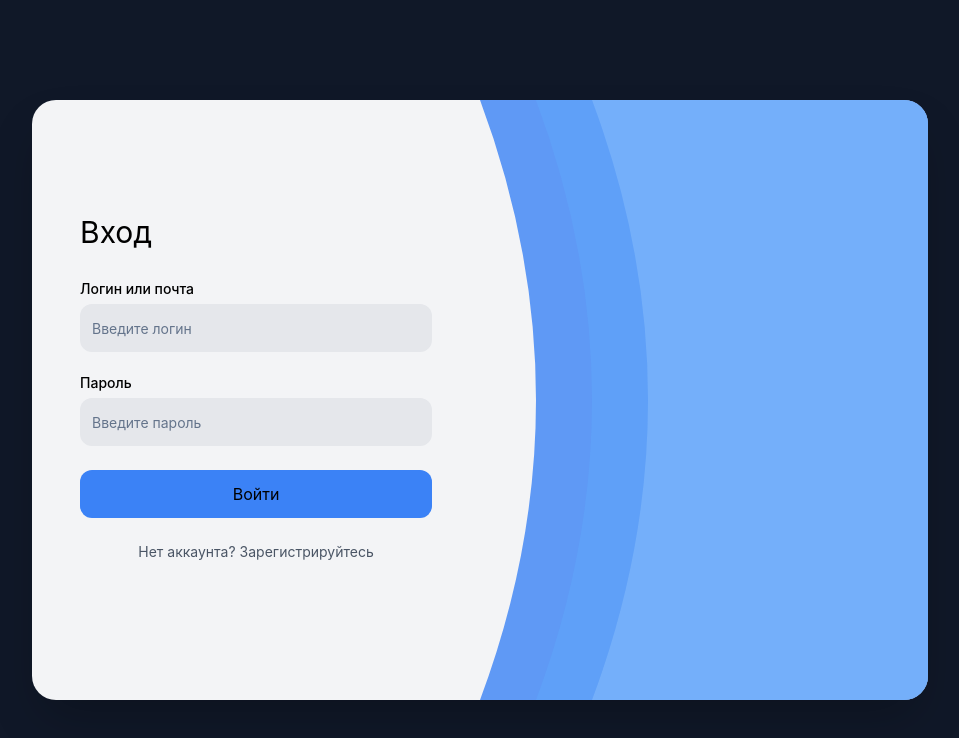
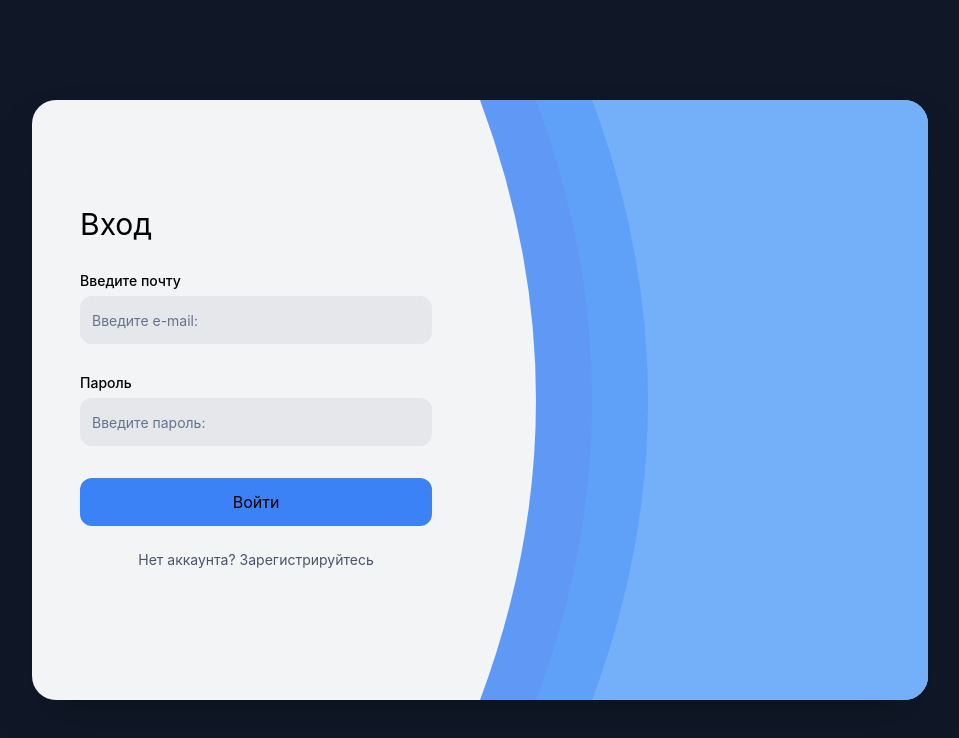
Before and after one commit to AndreyLunatov/Project, a React (Vite) app in the folder frontend/: page /auth/login in a window 1280 px wide. Shown: the top 738 px of the page, without its empty margins (160-1119 px from the left). Built offline with nearby package versions, Linux system fonts and the light colour scheme.

Commit message:
form validation realization

```diff
--- a/frontend/src/components/ui/InputField.tsx
+++ b/frontend/src/components/ui/InputField.tsx
@@ -1,6 +1,6 @@
 import type {IInputField} from "../../utils";
 
-export const InputField = ({fieldName, fieldType, label, placeholder, value, onChange}: IInputField) => {
+export const InputField = ({fieldName, fieldType, label, placeholder, value, onChange, error}: IInputField) => {
   return (
     <div className={'space-y-2'}>
       <label htmlFor={fieldName}
@@ -8,9 +8,13 @@ export const InputField = ({fieldName, fieldType, label, placeholder, value, onC
         {label}
       </label>
       <input type={fieldType}
-             className={'placeholder:text-muted-foreground selection:bg-primary selection:text-primary-foreground dark:bg-input/30 border-input flex w-full min-w-0 border px-3 py-1 text-base transition-[color,box-shadow] outline-none file:inline-flex file:h-7 file:border-0 file:bg-transparent file:text-sm file:font-medium disabled:pointer-events-none disabled:cursor-not-allowed disabled:opacity-50 md:text-sm focus-visible:border-ring focus-visible:ring-ring/50 focus-visible:ring-[3px] h-12 bg-gray-200 border-none rounded-xl'}
-             id={fieldName} placeholder={placeholder} value={value} onChange={onChange}
+             className={`h-12 px-3 py-1 bg-gray-200 rounded-xl placeholder:text-muted-foreground flex w-full text-base md:text-sm ${error ? 'border-2 border-destructive' : 'border-none'}`}
+             id={fieldName}
+             placeholder={placeholder}
+             value={value}
+             onChange={onChange}
       />
+      <span className={'text-gray-500 text-sm'}>{error}</span>
     </div>
   );
 }
--- a/frontend/src/pages/auth/LoginPage.tsx
+++ b/frontend/src/pages/auth/LoginPage.tsx
@@ -1,50 +1,118 @@
-import {InputField} from "../../components/ui";
-import {useState} from 'react';
-import {useNavigate} from 'react-router-dom';
-import type {ILogin} from "../../utils"; // ← добавь
+import { InputField } from "../../components/ui";
+import { useState } from 'react';
+import { useNavigate } from 'react-router-dom';
+import type { ILogin } from "../../utils";
 
-export default function LoginPage({submitForm}: ILogin) {
+export default function LoginPage({ submitForm }: ILogin) {
   const [login, setLogin] = useState('');
   const [password, setPassword] = useState('');
+  const [errors, setErrors] = useState<{ login?: string; password?: string }>({});
   const navigate = useNavigate();
+
+  const validateForm = (): boolean => {
+    const newErrors: typeof errors = {};
+
+    // Валидация email
+    if (!login.trim()) {
+      newErrors.login = 'Введите логин или email';
+    } else if (login.trim().length < 3) {
+      newErrors.login = 'Логин должен быть не менее 3 символов';
+    } else if (!login.includes('@')) {
+      newErrors.login = 'Логин не является почтой';
+    } else if (login.includes('@')) {
+      // Если похоже на email – проверяем формат
+      const emailRegex = /^[^\s@]+@[^\s@]+\.[^\s@]+$/;
+      if (!emailRegex.test(login)) {
+        newErrors.login = 'Некорректный email';
+      }
+    }
+
+    // Валидация пароля
+    if (!password) {
+      newErrors.password = 'Введите пароль';
+    } else if (password.length < 8) {
+      newErrors.password = 'Пароль должен быть не менее 8 символов';
+    } else if (!/^(?=.*[A-Z])(?=.*\d).+$/.test(password)) {
+      newErrors.password = 'Пароль должен содержать хотя бы одну заглавную букву и цифру';
+    }
+
+    setErrors(newErrors);
+    return Object.keys(newErrors).length === 0;
+  };
 
   const handleSubmit = async (e: React.FormEvent) => {
     e.preventDefault();
-    await submitForm(login, password); // ждём завершения, но не переключаем страницу здесь – переключит App
-    navigate('/');
+    if (!validateForm()) return;
+    await submitForm(login, password);
   };
 
   return (
-    <section className={'size-full flex items-center justify-center bg-gray-900 overflow-hidden'}>
-      <div className={'bg-gray-100 rounded-3xl shadow-2xl max-w-4xl w-full h-150 flex overflow-hidden relative'}>
-        <div className={'w-full md:w-1/2 p-12 flex flex-col justify-center'}>
-          <h1 className={'text-3xl mb-8'}>Вход</h1>
-          <form className={'flex flex-col gap-6 mb-6'} onSubmit={handleSubmit}>
-            <InputField fieldType={'text'} fieldName={'login'} label={'Логин или почта'} placeholder={'Введите логин'}
-                        value={login} onChange={(e) => setLogin(e.target.value)}/>
-            <InputField fieldType={'password'} fieldName={'password'} label={'Пароль'} placeholder={'Введите пароль'}
-                        value={password} onChange={(e) => setPassword(e.target.value)}/>
-            <div className={'flex flex-col gap-6'}>
-              <button className={'px-4 py-2 bg-accent w-full h-12 rounded-xl cursor-pointer'} type={'submit'}>
+    <section className="size-full flex items-center justify-center bg-gray-900 overflow-hidden">
+      <div className="bg-gray-100 rounded-3xl shadow-2xl max-w-4xl w-full h-150 flex overflow-hidden relative">
+        <div className="w-full md:w-1/2 p-12 flex flex-col justify-center">
+          <h1 className="text-3xl mb-8">Вход</h1>
+          <form className="flex flex-col gap-6 mb-6" onSubmit={handleSubmit}>
+            {/* Поле логина / email */}
+            <div>
+              <InputField
+                fieldType="text"
+                fieldName="login"
+                label="Введите почту"
+                placeholder="Введите e-mail:"
+                value={login}
+                onChange={(e) => {
+                  setLogin(e.target.value);
+                  if (errors.login) setErrors((prev) => ({ ...prev, login: undefined }));
+                }}
+                error={errors.login || ''}
+              />
+            </div>
+
+            {/* Поле пароля */}
+            <div>
+              <InputField
+                fieldType="password"
+                fieldName="password"
+                label="Пароль"
+                placeholder="Введите пароль:"
+                value={password}
+                onChange={(e) => {
+                  setPassword(e.target.value);
+                  if (errors.password) setErrors((prev) => ({ ...prev, password: undefined }));
+                }}
+                error={errors.password || ''}
+              />
+            </div>
+
+            <div className="flex flex-col gap-6">
+              <button
+                className="px-4 py-2 bg-accent w-full h-12 rounded-xl cursor-pointer"
+                type="submit"
+              >
                 Войти
               </button>
               <button
-                className={'cursor-pointer text-sm text-gray-600 hover:text-gray-900'}
-                type={'button'}
-                onClick={() => navigate('/auth/register')} // ← теперь работает
+                className="cursor-pointer text-sm text-gray-600 hover:text-gray-900"
+                type="button"
+                onClick={() => navigate('/auth/register')}
               >
                 Нет аккаунта? Зарегистрируйтесь
               </button>
             </div>
           </form>
         </div>
-        {/* SVG-фон без изменений */}
+
+        {/* SVG-фон */}
         <div className="hidden md:flex w-1/2 relative overflow-hidden">
-          <svg className="absolute inset-0 w-full h-full" viewBox="0 0 400 600" preserveAspectRatio="none"
-               xmlns="http://www.w3.org/2000/svg">
-            <path d="M 0 0 Q 100 300 0 600 L 400 600 L 400 0 Z" fill="#3B82F6" opacity="0.8"></path>
-            <path d="M 50 0 Q 150 300 50 600 L 400 600 L 400 0 Z" fill="#60A5FA" opacity="0.6"></path>
-            <path d="M 100 0 Q 200 300 100 600 L 400 600 L 400 0 Z" fill="#93C5FD" opacity="0.4"></path>
+          <svg
+            className="absolute inset-0 w-full h-full"
+            viewBox="0 0 400 600"
+            preserveAspectRatio="none"
+            xmlns="http://www.w3.org/2000/svg"
+          >
+            <path d="M 0 0 Q 100 300 0 600 L 400 600 L 400 0 Z" fill="#3B82F6" opacity="0.8" />
+            <path d="M 50 0 Q 150 300 50 600 L 400 600 L 400 0 Z" fill="#60A5FA" opacity="0.6" />
+            <path d="M 100 0 Q 200 300 100 600 L 400 600 L 400 0 Z" fill="#93C5FD" opacity="0.4" />
           </svg>
         </div>
       </div>
--- a/frontend/src/utils/interfaces.ts
+++ b/frontend/src/utils/interfaces.ts
@@ -8,6 +8,7 @@ export interface IInputField {
   value: string;
   onChange: (e: React.ChangeEvent<HTMLInputElement>) => void;
   pattern?: string;
+  error?: string;
 }
 
 export type TAuthStatus = "loading" | "authenticated" | "unauthenticated";
```
